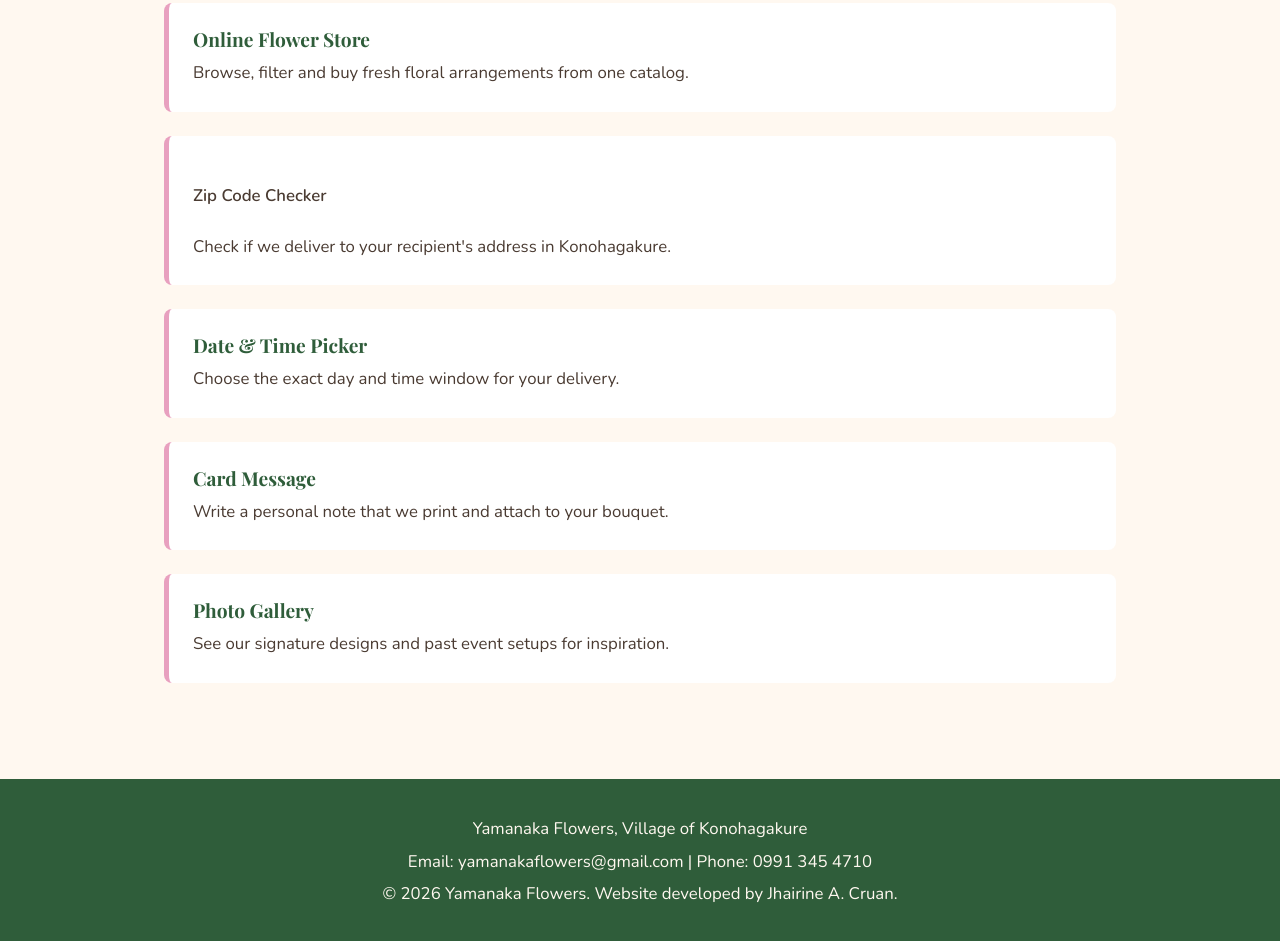
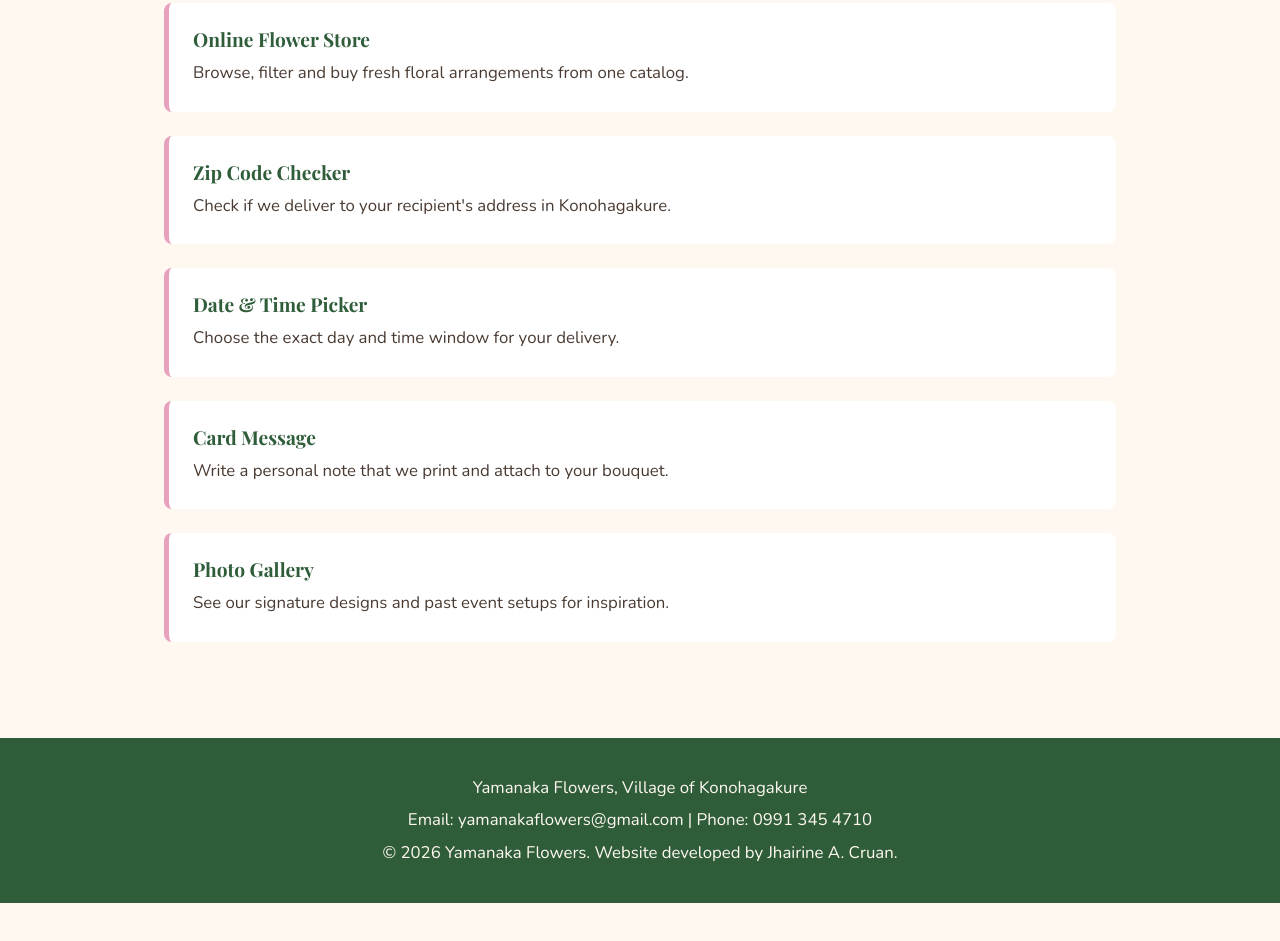
Before and after one commit to jCruan-dev/cruan-website, a plain HTML site: page index.html in a window 1280 px wide. Shown: the part 1214-2155 px from the top of the page. After the commit the page ends 2117 px from the top, so only its background shows below. Drawn offline with nearby package versions, Linux system fonts and the light colour scheme.

Commit message:
Change zip code checker to h3

```diff
--- a/index.html
+++ b/index.html
@@ -67,7 +67,7 @@
                 </div>
 
                 <div class="feature">
-                    <h4>Zip Code Checker</h4>
+                    <h3>Zip Code Checker</h3>
                     <p>Check if we deliver to your recipient's address in Konohagakure.</p>
                 </div>
 
```
